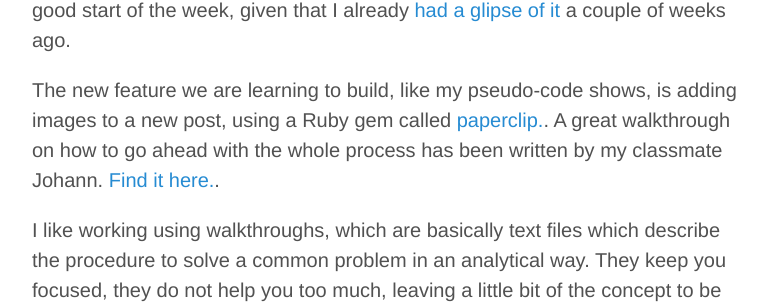
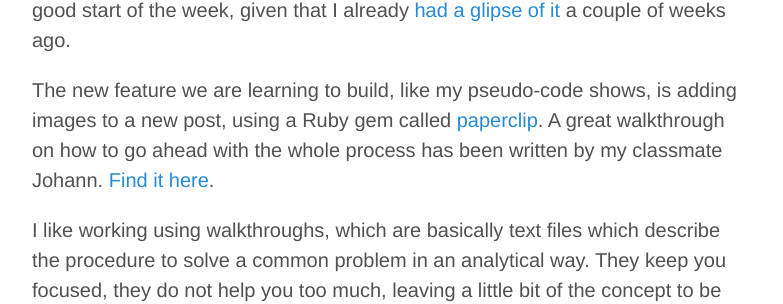
Before and after one commit to federicomaffei/federicomaffei.github.io, a Jekyll site: the page built from _posts/2014-07-08-day-47.md, in a window 1280 px wide. Shown: the part 608-912 px from the top of the page, without its empty margins (248-1031 px from the left). Built offline with Jekyll 4.4.1, drawn with Linux system fonts in a browser that asks for light colours; Markdown is read by kramdown in place of the engine named in the settings; comment, search, counter and statistics services are not loaded.

Commit message:
typos blog check - 2 found

```diff
--- a/_posts/2014-07-08-day-47.md
+++ b/_posts/2014-07-08-day-47.md
@@ -17,7 +17,7 @@ Back to England, having skipped the Monday lecture. I had my x-ray scan, and app
 
 I found the Makers colleagues at work, building a web version of the popular social media Instagram (which is the one I like and use the most). This seems a good start of the week, given that I already [had a glipse of it](http://federicomaffei.github.io/2014/06/26/day-38/) a couple of weeks ago.
 
-The new feature we are learning to build, like my pseudo-code shows, is adding images to a new post, using a Ruby gem called [paperclip.](https://github.com/thoughtbot/paperclip). A great walkthrough on how to go ahead with the whole process has been written by my classmate Johann. [Find it here.](https://github.com/nadavmatalon/great_book_of_walkthroughts/blob/master/walkthroughs/paperclip_Johann.md).
+The new feature we are learning to build, like my pseudo-code shows, is adding images to a new post, using a Ruby gem called [paperclip](https://github.com/thoughtbot/paperclip). A great walkthrough on how to go ahead with the whole process has been written by my classmate Johann. [Find it here](https://github.com/nadavmatalon/great_book_of_walkthroughts/blob/master/walkthroughs/paperclip_Johann.md).
 
 I like working using walkthroughs, which are basically text files which describe the procedure to solve a common problem in an analytical way. They keep you focused, they do not help you too much, leaving a little bit of the concept to be figured out by the reader, and they can be modified and improved.
 
```
